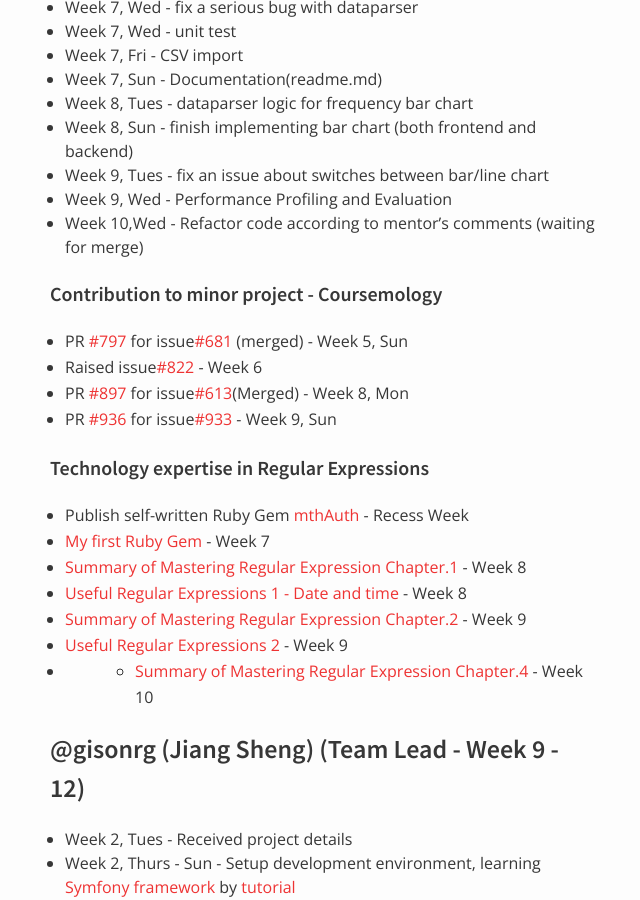
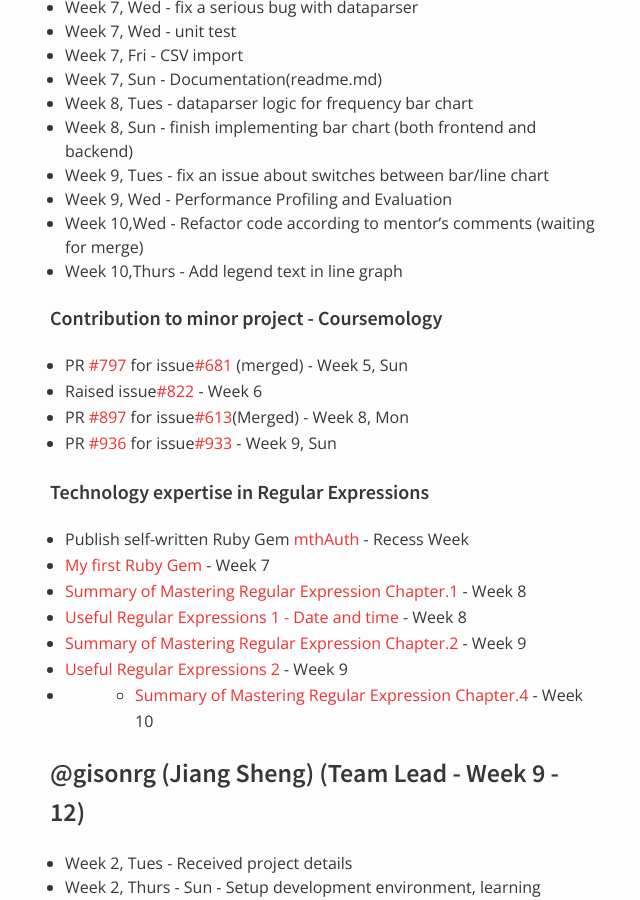
Before and after one commit to nus-oss/cs3281-AY1516S2-website, a Jekyll site: the page built from teams/codebender.md, in a window 1280 px wide and 900 px high, scrolled down 11796 px. Shown: the whole window, without its empty margins (320-960 px from the left). Built offline with Jekyll 4.4.1, drawn with Linux system fonts in a browser that asks for light colours.

Commit message:
Update codebender.md

```diff
--- a/teams/codebender.md
+++ b/teams/codebender.md
@@ -361,6 +361,7 @@ permalink: /teams/codebender/
 * Week 9, Tues - fix an issue about switches between bar/line chart
 * Week 9, Wed - Performance Profiling and Evaluation
 * Week 10,Wed - Refactor code according to mentor's comments (waiting for merge)
+* Week 10,Thurs - Add legend text in line graph
 
 #### Contribution to minor project - Coursemology
  * PR [#797](https://github.com/Coursemology/coursemology2/pull/797) for issue[#681](https://github.com/Coursemology/coursemology2/issues/681) (merged) - Week 5, Sun
```
